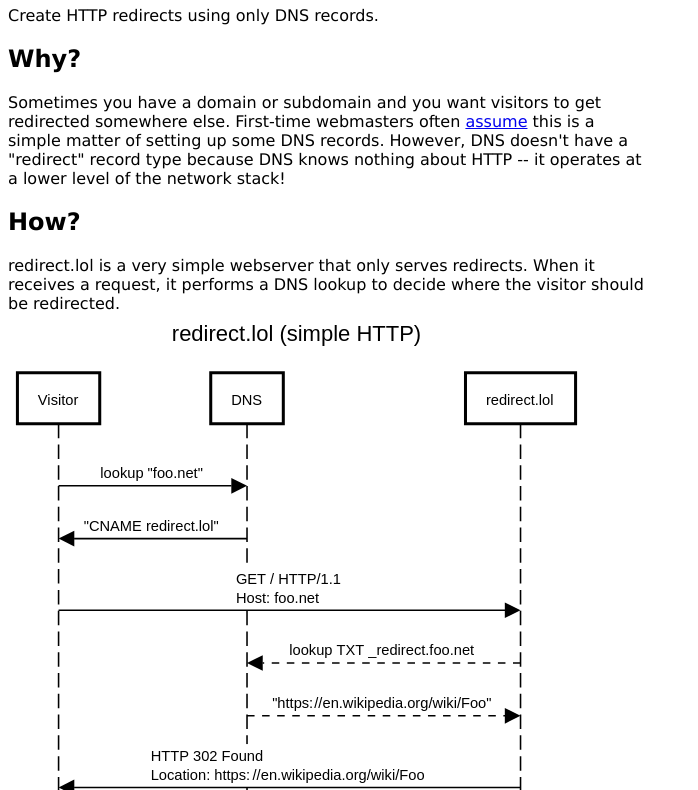
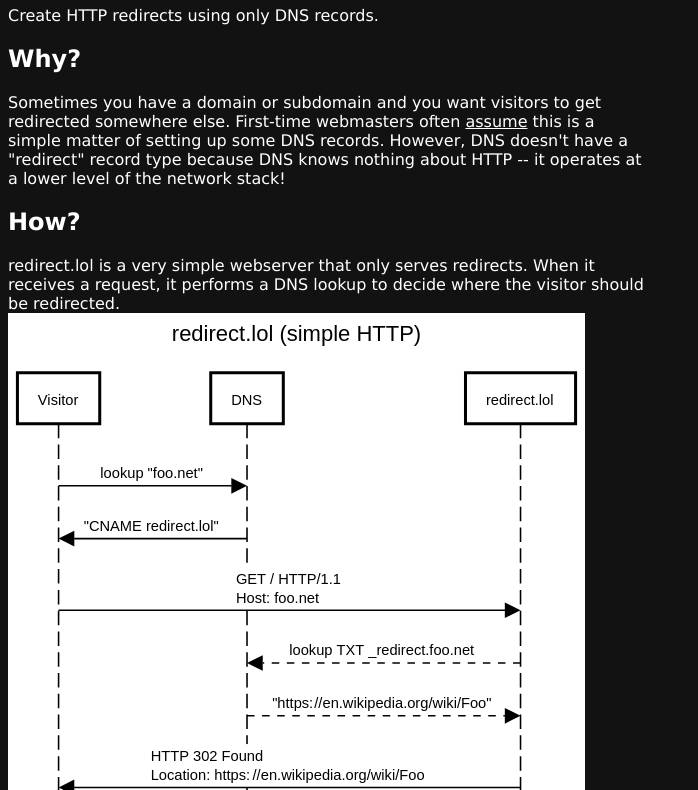
Before and after one commit to nicwaller/redirect.lol, a plain HTML site: page website/index.html in a window 1280 px wide. Shown: the part 75-865 px from the top of the page, without its empty margins (0-698 px from the left). Drawn offline with Linux system fonts and the dark colour scheme.

Commit message:
dark mode for Tarfeef
probably fixes #2

```diff
--- a/website/index.html
+++ b/website/index.html
@@ -9,6 +9,15 @@
             max-width: 40em;
             font-family: Verdana, sans-serif;
         }
+@media (prefers-color-scheme: dark)
+{
+  html *
+  {
+    background: #121212;
+    color: white;
+  }
+}
+
     </style>
 </head>
 <body>
```
